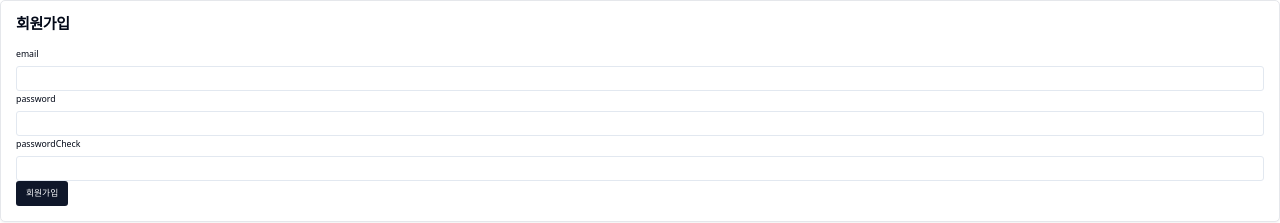
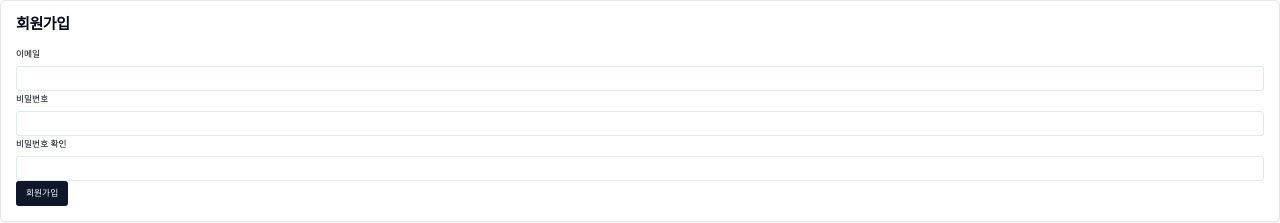
Before and after one commit to LeeDongTak/daeng-daeng-nyang, a Next.js app: page /auth in a window 1280 px wide. Shown: the top 223 px of the page. Built offline with nearby package versions, Linux system fonts and the light colour scheme.

Commit message:
♻️ input props 추가 #5
customInput props deveplop에 따른 변경입니다.

```diff
--- a/src/components/auth/sign-in/SignIn.tsx
+++ b/src/components/auth/sign-in/SignIn.tsx
@@ -28,8 +28,8 @@ const SignIn = () => {
       <LayoutFormHeader title="로그인" />
       <LayoutFormBody>
         <AuthForm onSubmit={form.handleSubmit(submitHandler)}>
-          <AuthForm.input control={form.control} name="email" />
-          <AuthForm.input control={form.control} name="password" />
+          <AuthForm.input control={form.control} name="email" label="이메일" />
+          <AuthForm.input control={form.control} name="password" label="비밀번호" />
           <AuthForm.button type="submit" text="button" />
         </AuthForm>
       </LayoutFormBody>
--- a/src/components/auth/sign-up/SignUp.tsx
+++ b/src/components/auth/sign-up/SignUp.tsx
@@ -30,9 +30,9 @@ const SignUp = () => {
       <LayoutFormHeader title="회원가입" />
       <LayoutFormBody>
         <AuthForm onSubmit={form.handleSubmit(submitHandler)}>
-          <AuthForm.input control={form.control} name="email" />
-          <AuthForm.input control={form.control} name="password" />
-          <AuthForm.input control={form.control} name="passwordCheck" />
+          <AuthForm.input control={form.control} name="email" label="이메일" />
+          <AuthForm.input control={form.control} name="password" label="비밀번호" />
+          <AuthForm.input control={form.control} name="passwordCheck" label="비밀번호 확인" />
           <AuthForm.button type="submit" text="회원가입" />
         </AuthForm>
       </LayoutFormBody>
```
